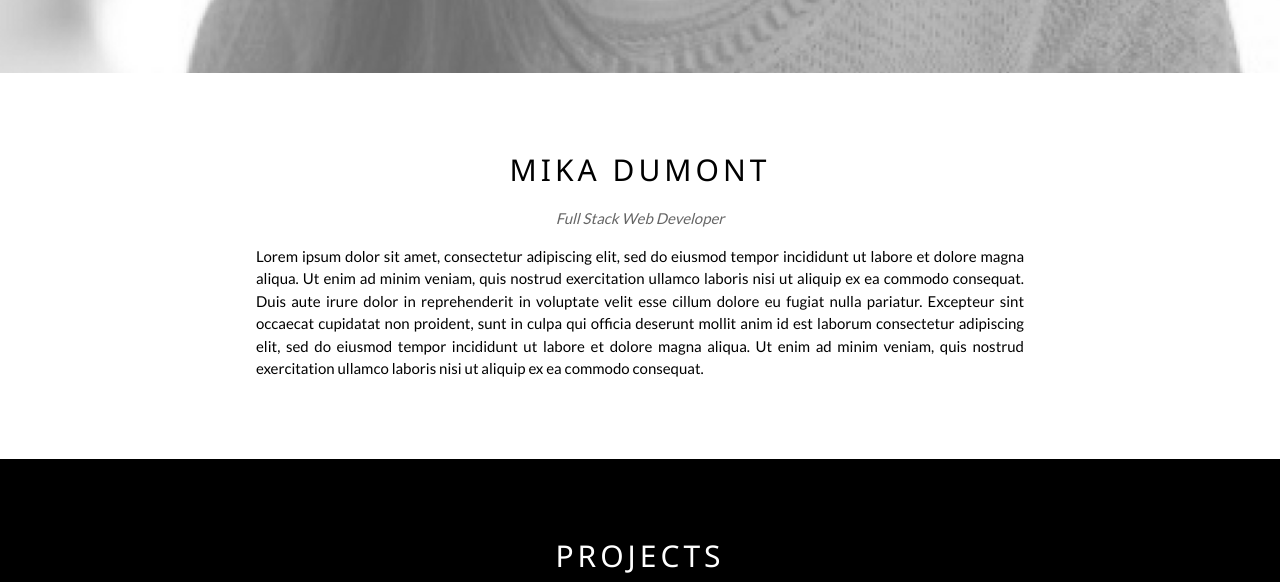
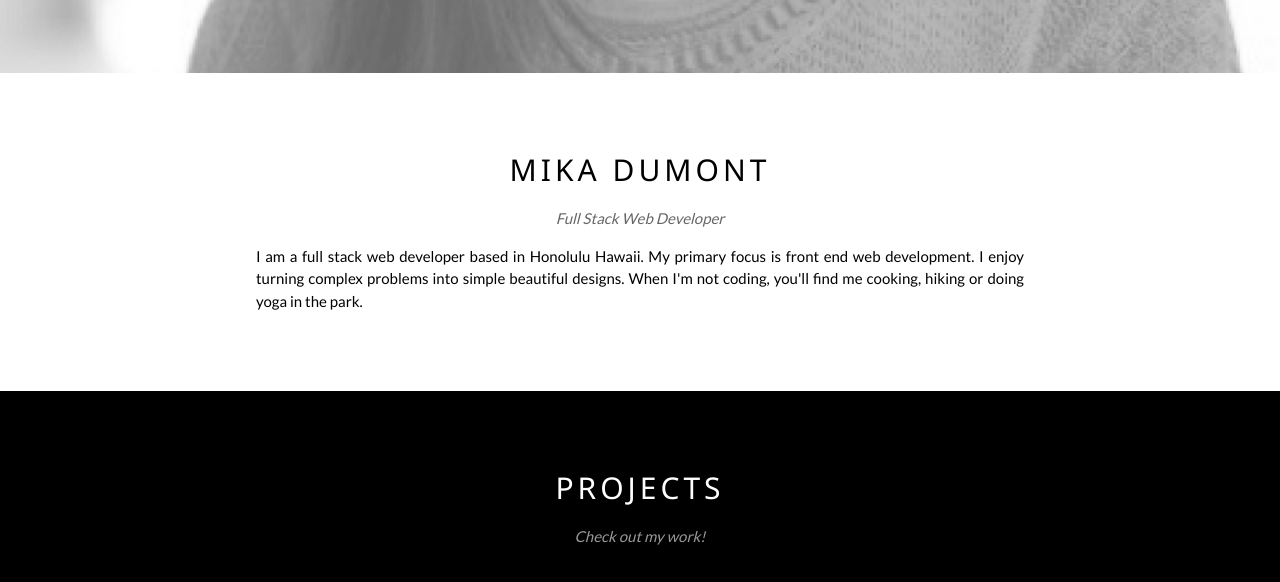
Before and after one commit to mika1490/mika1490.github.io, a plain HTML site: page index.html in a window 1280 px wide. Shown: the part 933-1515 px from the top of the page. Drawn offline with nearby package versions, Linux system fonts and the light colour scheme.

Commit message:
fixed up about paragraph

```diff
--- a/index.html
+++ b/index.html
@@ -48,9 +48,7 @@ body {font-family: "Lato", sans-serif}
   <div class="w3-container w3-content w3-center w3-padding-64" style="max-width:800px" id="about">
     <h2 class="w3-wide">MIKA DUMONT</h2>
     <p class="w3-opacity"><i>Full Stack Web Developer</i></p>
-    <p class="w3-justify">Lorem ipsum dolor sit amet, consectetur adipiscing elit, sed do eiusmod tempor incididunt ut labore et dolore magna aliqua. Ut enim ad minim veniam, quis nostrud exercitation ullamco laboris nisi ut aliquip
-      ex ea commodo consequat. Duis aute irure dolor in reprehenderit in voluptate velit esse cillum dolore eu fugiat nulla pariatur. Excepteur sint occaecat cupidatat non proident, sunt in culpa qui officia deserunt mollit anim id est laborum consectetur
-      adipiscing elit, sed do eiusmod tempor incididunt ut labore et dolore magna aliqua. Ut enim ad minim veniam, quis nostrud exercitation ullamco laboris nisi ut aliquip ex ea commodo consequat.</p>
+    <p class="w3-justify">I am a full stack web developer based in Honolulu Hawaii. My primary focus is front end web development. I enjoy turning complex problems into simple beautiful designs. When I'm not coding, you'll find me cooking, hiking or doing yoga in the park.</p>
   </div>
 
   <!-- The projects Section -->
```
